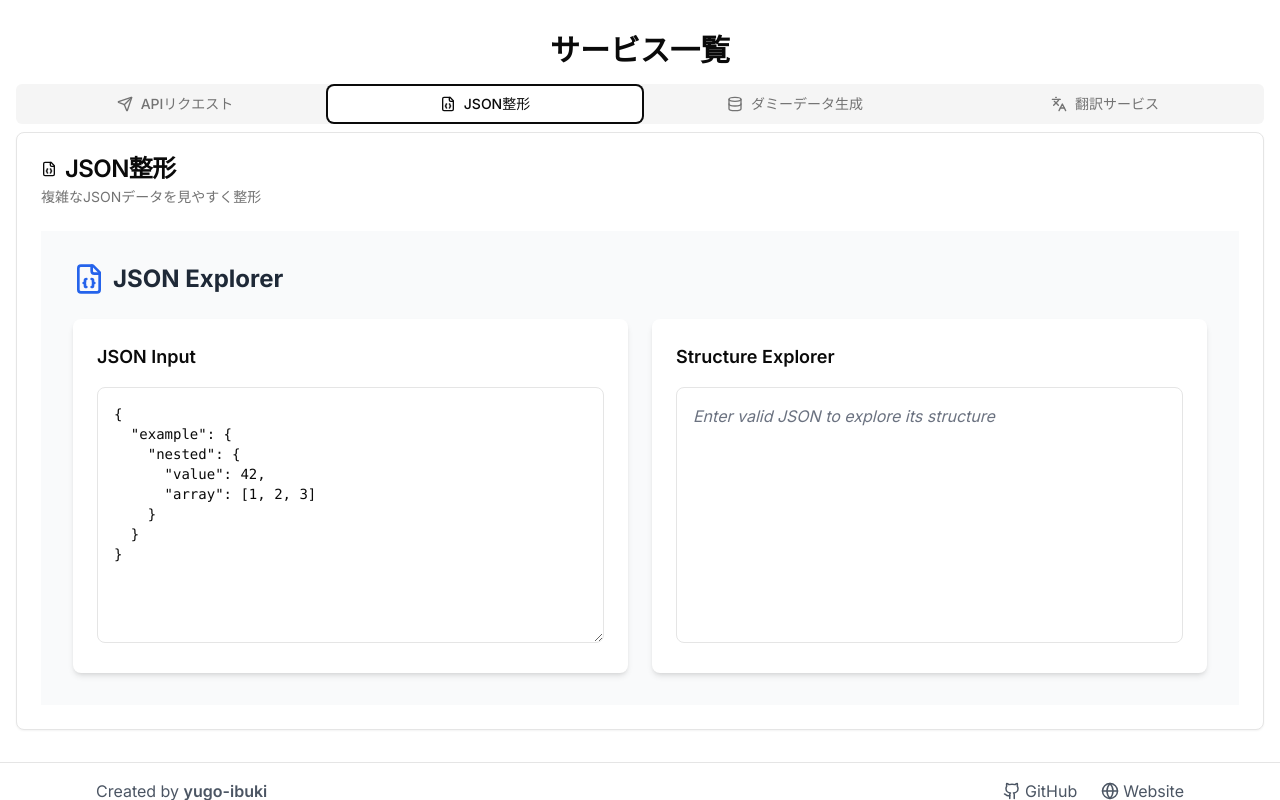
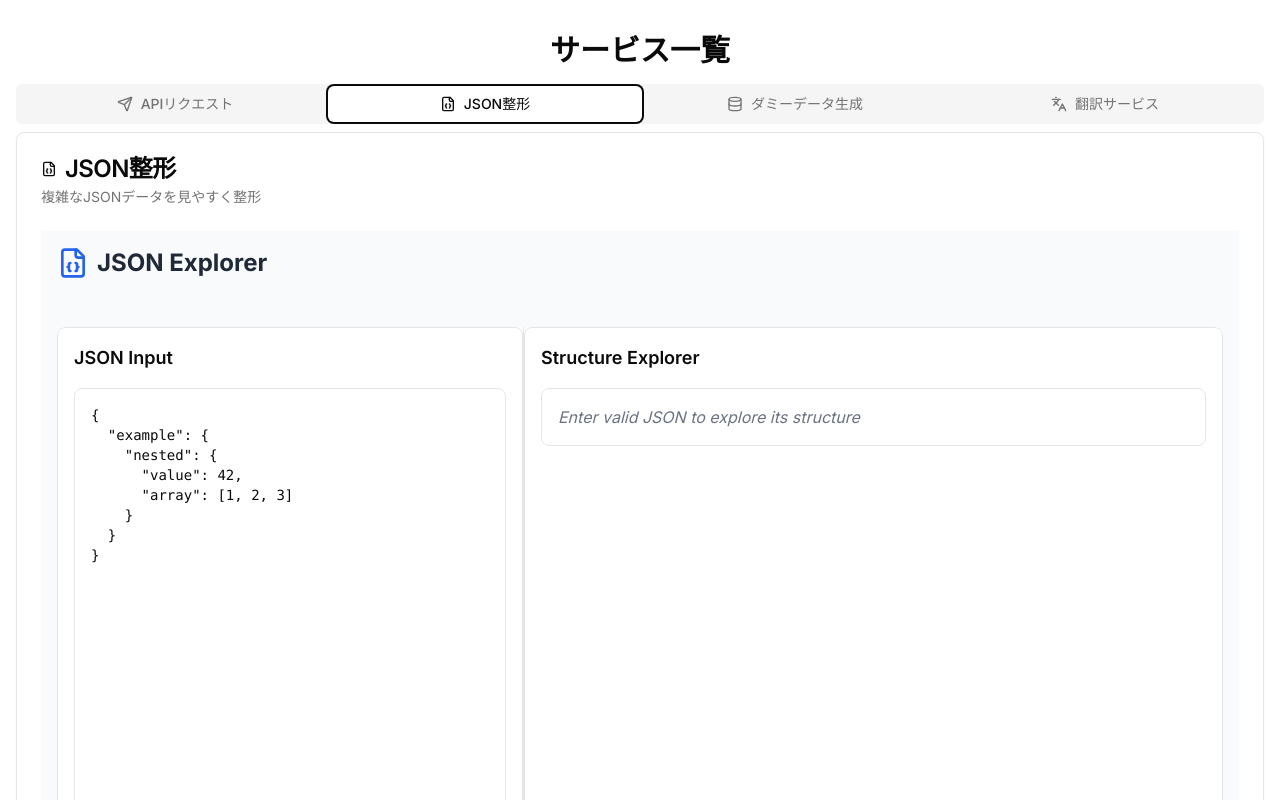
Before and after one commit to yugo-ibuki/develper, a Next.js app: page / in a window 1280 px wide. Both pictures are taken after a click on the tab "JSON整形". Shown: the top 800 px of the page. Built offline with nearby package versions, Linux system fonts and the light colour scheme; no server answers; what deepl-node would draw is missing.

Commit message:
make json space wide

```diff
--- a/components/pages/JsonPage.tsx
+++ b/components/pages/JsonPage.tsx
@@ -2,6 +2,9 @@ import { useState } from 'react';
 import { FileJson } from 'lucide-react';
 import { TreeNode } from '@/components/TreeNode';
 import { JSONValue } from '@/types';
+import { ResizableHandle, ResizablePanel, ResizablePanelGroup } from '@/components/ui/resizable';
+import { Card } from '@/components/ui/card';
+import { ScrollArea } from '@/components/ui/scroll-area';
 
 function JsonPage() {
   const [jsonInput, setJsonInput] = useState(
@@ -41,29 +44,49 @@ function JsonPage() {
   };
 
   return (
-    <div className="flex flex-col bg-gray-50">
-      <main className="flex-grow p-8">
-        <div className="mx-auto max-w-6xl">
-          <div className="mb-6 flex items-center gap-2">
+    <div className="flex h-screen flex-col bg-gray-50">
+      <div className="p-4">
+        <div className="mx-auto max-w-[1400px]">
+          <div className="mb-4 flex items-center gap-2">
             <FileJson className="h-8 w-8 text-blue-600" />
             <h1 className="text-2xl font-bold text-gray-800">JSON Explorer</h1>
           </div>
+        </div>
+      </div>
 
-          <div className="grid grid-cols-1 gap-6 lg:grid-cols-2">
-            <div className="rounded-lg bg-white p-6 shadow-md">
-              <h2 className="mb-4 text-lg font-semibold">JSON Input</h2>
+      <div className="flex-1 overflow-hidden p-4">
+        <div className="mx-auto h-full max-w-[1400px]">
+          <ResizablePanelGroup direction="horizontal" className="h-full rounded-lg bg-background">
+            <ResizablePanel defaultSize={40} minSize={30}>
+              <Card className="h-full">
+                <div className="flex h-full flex-col">
+                  <div className="p-4">
+                    <h2 className="text-lg font-semibold">JSON Input</h2>
+                  </div>
+                  <div className="flex-1 p-4 pt-0">
                     <textarea
-                className="h-64 w-full rounded-lg border p-4 font-mono text-sm focus:border-blue-500 focus:ring-2 focus:ring-blue-500"
+                      className="h-full w-full rounded-lg border p-4 font-mono text-sm focus:border-blue-500 focus:ring-2 focus:ring-blue-500"
                       value={jsonInput}
                       onChange={(e) => handleJsonInput(e.target.value)}
                       placeholder="Paste your JSON here..."
                     />
                     {error && <div className="mt-2 text-sm text-red-500">{error}</div>}
                   </div>
+                </div>
+              </Card>
+            </ResizablePanel>
 
-            <div className="rounded-lg bg-white p-6 shadow-md">
-              <h2 className="mb-4 text-lg font-semibold">Structure Explorer</h2>
-              <div className="h-64 overflow-auto rounded-lg border p-4">
+            <ResizableHandle />
+
+            <ResizablePanel defaultSize={60}>
+              <Card className="h-full">
+                <div className="flex h-full flex-col">
+                  <div className="p-4">
+                    <h2 className="text-lg font-semibold">Structure Explorer</h2>
+                  </div>
+                  <ScrollArea className="flex-1">
+                    <div className="space-y-4 p-4 pt-0">
+                      <div className="rounded-lg border p-4">
                         {parsedJson ? (
                           <TreeNode
                             data={parsedJson}
@@ -78,22 +101,28 @@ function JsonPage() {
                           </div>
                         )}
                       </div>
-            </div>
-          </div>
 
                       {selectedValue !== null && (
-            <div className="mt-6 rounded-lg bg-white p-6 shadow-md">
-              <h2 className="mb-4 text-lg font-semibold">Selected Value</h2>
+                        <div className="rounded-lg border p-4">
+                          <h3 className="mb-4 text-sm font-semibold">Selected Value</h3>
                           <div className="rounded-lg bg-gray-50 p-4">
-                <p className="mb-2 text-sm text-gray-600">Path: {selectedPath.join(' → ')}</p>
-                <pre className="overflow-auto rounded-lg bg-gray-100 p-4">
+                            <p className="mb-2 text-sm text-gray-600">
+                              Path: {selectedPath.join(' → ')}
+                            </p>
+                            <pre className="overflow-auto rounded-lg bg-gray-100 p-4 text-sm">
                               {JSON.stringify(selectedValue, null, 2)}
                             </pre>
                           </div>
                         </div>
                       )}
                     </div>
-      </main>
+                  </ScrollArea>
+                </div>
+              </Card>
+            </ResizablePanel>
+          </ResizablePanelGroup>
+        </div>
+      </div>
     </div>
   );
 }
```
Lines whose indentation alone changed are shown as unchanged.
